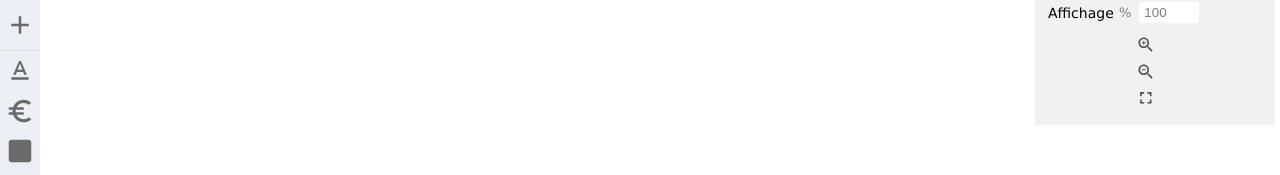
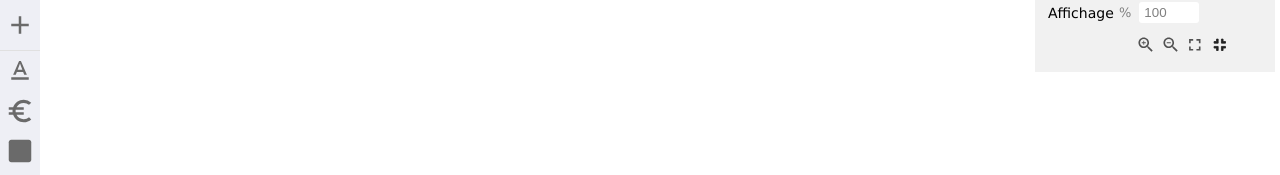
Before and after one commit to Ghassen-M/design-app, a React (Create React App) app: page / in a window 1280 px wide. Shown: the top 175 px of the page. Built offline with nearby package versions, Linux system fonts and the light colour scheme.

Commit message:
Finished display toolbox

```diff
--- /dev/null
+++ b/src/display/display.css
@@ -0,0 +1,52 @@
+.display{
+    background-color: rgb(241, 241, 241);
+    overflow: hidden;
+    padding-bottom: 12px;
+    padding-top: 2px;
+    padding-left: 10px;
+    border: 0px solid rgb(211, 211, 211);
+    margin-bottom: 5px;
+}
+.affichage{
+    float: left;
+    width: 85px;
+    padding: 3px;
+}
+
+.display-input {
+    background: rgb(255, 255, 255) none repeat scroll 0% 0%;
+    border-width: 0px;
+    padding: 3px 5px;
+    color: gray;
+    border-radius: 3px;
+    width: 50px;
+    outline: currentcolor none medium;
+}
+.unit{
+    float: left; margin-right: 5px; margin-left: -20px; color: gray; font-size: 13px; padding: 3px;
+}
+
+.options{
+    overflow: hidden;
+    margin-top: 10px;
+}
+.space {
+    float: left;
+    width: 85px;
+    padding: 3px;
+}
+.button{
+    float: left; margin-right: 5px;
+}
+.button-link{
+    color: rgb(81, 81, 81);
+    text-decoration: none;
+    display: block;
+    padding: 2px 0px;
+}
+.real-size{
+    color: rgb(34, 34, 34);
+    text-decoration: none;
+    display: block;
+    padding: 2px 0px;
+}
--- /dev/null
+++ b/src/display/display.js
@@ -0,0 +1,54 @@
+import './display.css';
+const Display= ()=>{
+    return (
+      <>
+        <div className='display'>
+        <div className="affichage">Affichage</div>
+        <input className="display-input"value="100"/>
+        <div className="unit">%</div>
+        <div className="options">
+            <div className='space'></div>
+            <div className='button'>
+            <div title="Zoom avant">
+            <a href="#" className='button-link'>
+                <svg stroke="currentColor" fill="currentColor" strokeWidth="0" viewBox="0 0 24 24" style={{fontSize: "1.4em"}} height="1em" width="1em" xmlns="http://www.w3.org/2000/svg">
+              <path d="M15.5 14h-.79l-.28-.27C15.41 12.59 16 11.11 16 9.5 16 5.91 13.09 3 9.5 3S3 5.91 3 9.5 5.91 16 9.5 16c1.61 0 3.09-.59 4.23-1.57l.27.28v.79l5 4.99L20.49 19l-4.99-5zm-6 0C7.01 14 5 11.99 5 9.5S7.01 5 9.5 5 14 7.01 14 9.5 11.99 14 9.5 14zm2.5-4h-2v2H9v-2H7V9h2V7h1v2h2v1z">
+              </path>
+            </svg>
+            </a>
+            </div>
+            </div>
+            <div className='button'>
+        <div title="Zoom arrière">
+            <a href="#"className='button-link'>
+                <svg stroke="currentColor" fill="currentColor" strokeWidth="0" viewBox="0 0 24 24" style={{fontSize: "1.4em"}} height="1em" width="1em" xmlns="http://www.w3.org/2000/svg">
+              <path d="M15.5 14h-.79l-.28-.27C15.41 12.59 16 11.11 16 9.5 16 5.91 13.09 3 9.5 3S3 5.91 3 9.5 5.91 16 9.5 16c1.61 0 3.09-.59 4.23-1.57l.27.28v.79l5 4.99L20.49 19l-4.99-5zm-6 0C7.01 14 5 11.99 5 9.5S7.01 5 9.5 5 14 7.01 14 9.5 11.99 14 9.5 14zM7 9h5v1H7z">
+              </path>
+            </svg></a>
+            </div>
+            </div>
+            <div className='button'>
+        <div title="Plein page">
+            <a href="#" className='button-link'>
+                <svg stroke="currentColor" fill="currentColor" strokeWidth="0" viewBox="0 0 24 24" style={{fontSize: "1.4em"}} height="1em" width="1em" xmlns="http://www.w3.org/2000/svg">
+              <path d="M7 14H5v5h5v-2H7v-3zm-2-4h2V7h3V5H5v5zm12 7h-3v2h5v-5h-2v3zM14 5v2h3v3h2V5h-5z"></path>
+            </svg>
+            </a>
+            </div>
+
+      </div>
+      <div className='button'>
+            <div title='Taille réelle'>
+            <a href="#"className='button-link'>
+            <svg stroke="currentColor" fill="currentColor" strokeWidth="0" viewBox="0 0 24 24" style={{color: "rgb(34, 34, 34)",fontSize:"1.4em", strokeWidth: "1px"}} height="1em" width="1em" xmlns="http://www.w3.org/2000/svg">
+            <path d="M5 16h3v3h2v-5H5v2zm3-8H5v2h5V5H8v3zm6 11h2v-3h3v-2h-5v5zm2-11V5h-2v5h5V8h-3z"></path>
+            </svg>
+            </a>
+            </div>
+          </div>
+      </div>
+      </div>
+    </>
+    )
+}
+export default Display;
--- a/src/right-side panel/right.css
+++ b/src/right-side panel/right.css
@@ -8,49 +8,3 @@
     font-family: "Lucida Grande", sans-serif;
     font-size: 14px;
 }
-.display{
-    background-color: rgb(241, 241, 241);
-    overflow: hidden;
-    padding-bottom: 12px;
-    padding-top: 2px;
-    padding-left: 10px;
-    border: 0px solid rgb(211, 211, 211);
-    margin-bottom: 5px;
-}
-.affichage{
-    float: left;
-    width: 85px;
-    padding: 3px;
-}
-
-.display-input {
-    background: rgb(255, 255, 255) none repeat scroll 0% 0%;
-    border-width: 0px;
-    padding: 3px 5px;
-    color: gray;
-    border-radius: 3px;
-    width: 50px;
-    outline: currentcolor none medium;
-}
-.unit{
-    float: left; margin-right: 5px; margin-left: -20px; color: gray; font-size: 13px; padding: 3px;
-}
-
-.options{
-    overflow: hidden;
-    margin-top: 10px;
-}
-.space {
-    float: left;
-    width: 85px;
-    padding: 3px;
-}
-.button{
-    float: left; margin-right: 5px;
-}
-.button-link{
-    color: rgb(81, 81, 81);
-    text-decoration: none;
-    display: block;
-    padding: 2px 0px;
-}
--- a/src/right-side panel/right.js
+++ b/src/right-side panel/right.js
@@ -1,45 +1,14 @@
 import './right.css';
-
+import Display from '../display/display';
 const Right=()=>{
     return (
+        <>
         <div className='right'>
         <div className='right-panel'>
-           <div className='display'>
-                <div className="affichage">Affichage</div>
-                <input className="display-input"value="100"/>
-                <div className="unit">%</div>
-                <div className="options">
-                    <div className='space'></div>
-                    <div className='button'>
-                    <div title="Zoom avant">
-                    <a href="#" className='button-link'>
-                        <svg stroke="currentColor" fill="currentColor" strokeWidth="0" viewBox="0 0 24 24" style={{fontSize: "1.4em"}} height="1em" width="1em" xmlns="http://www.w3.org/2000/svg">
-                      <path d="M15.5 14h-.79l-.28-.27C15.41 12.59 16 11.11 16 9.5 16 5.91 13.09 3 9.5 3S3 5.91 3 9.5 5.91 16 9.5 16c1.61 0 3.09-.59 4.23-1.57l.27.28v.79l5 4.99L20.49 19l-4.99-5zm-6 0C7.01 14 5 11.99 5 9.5S7.01 5 9.5 5 14 7.01 14 9.5 11.99 14 9.5 14zm2.5-4h-2v2H9v-2H7V9h2V7h1v2h2v1z">
-                      </path>
-                    </svg>
-                    </a>
-                    </div>
-                    <div className='button'>
-                <div title="Zoom arrière">
-                    <a href="#"className='button-link'>
-                        <svg stroke="currentColor" fill="currentColor" strokeWidth="0" viewBox="0 0 24 24" style={{fontSize: "1.4em"}} height="1em" width="1em" xmlns="http://www.w3.org/2000/svg">
-                      <path d="M15.5 14h-.79l-.28-.27C15.41 12.59 16 11.11 16 9.5 16 5.91 13.09 3 9.5 3S3 5.91 3 9.5 5.91 16 9.5 16c1.61 0 3.09-.59 4.23-1.57l.27.28v.79l5 4.99L20.49 19l-4.99-5zm-6 0C7.01 14 5 11.99 5 9.5S7.01 5 9.5 5 14 7.01 14 9.5 11.99 14 9.5 14zM7 9h5v1H7z">
-                      </path>
-                    </svg></a>
-                    </div>
-                    <div className='button'>
-                <div title="Plein page">
-                    <a href="#" className='button-link'>
-                        <svg stroke="currentColor" fill="currentColor" strokeWidth="0" viewBox="0 0 24 24" style={{fontSize: "1.4em"}} height="1em" width="1em" xmlns="http://www.w3.org/2000/svg">
-                      <path d="M7 14H5v5h5v-2H7v-3zm-2-4h2V7h3V5H5v5zm12 7h-3v2h5v-5h-2v3zM14 5v2h3v3h2V5h-5z"></path>
-                    </svg></a></div>
-              </div>
-              </div>
-              </div>
+                <Display/>
                 </div>
            </div>
-        </div>
-        </div>
+        </>
     )
 }
 export default Right;
```
Also changed, not shown: src/data/data.js (added, +9 -0 lines), src/data/data.css (added).
